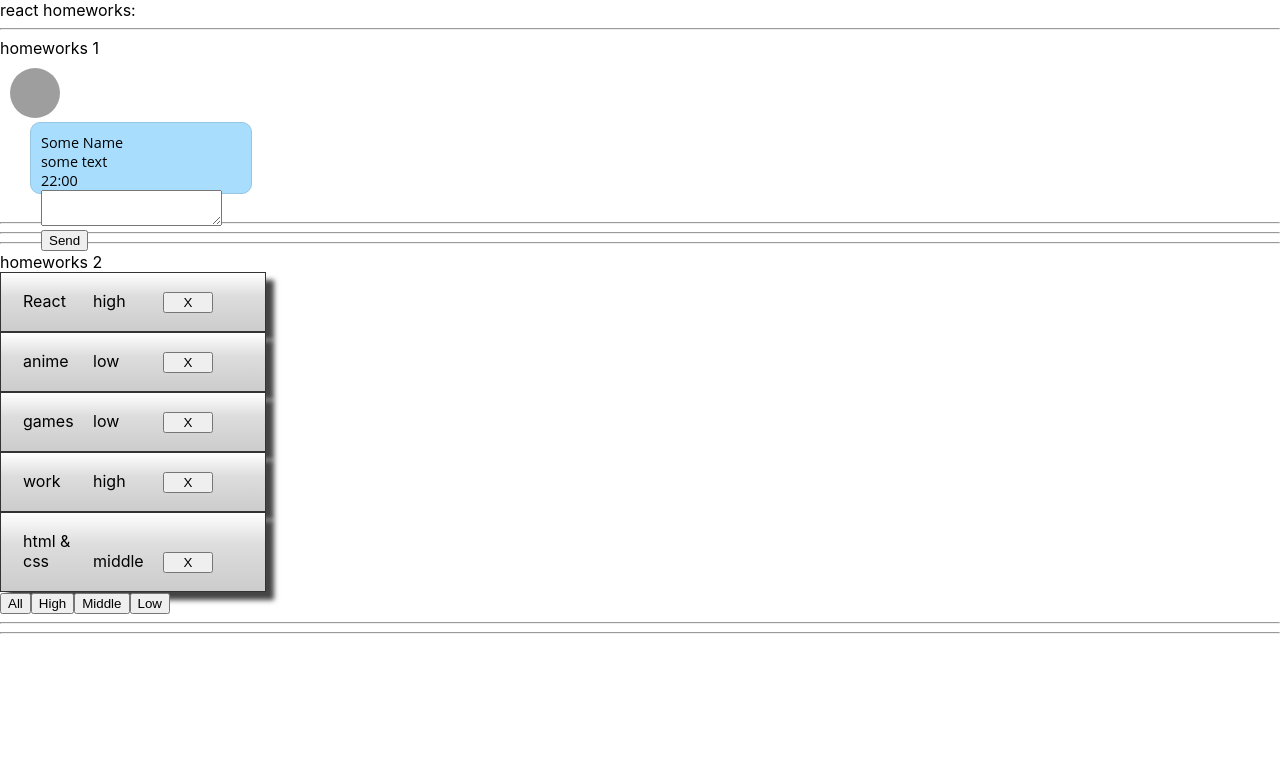
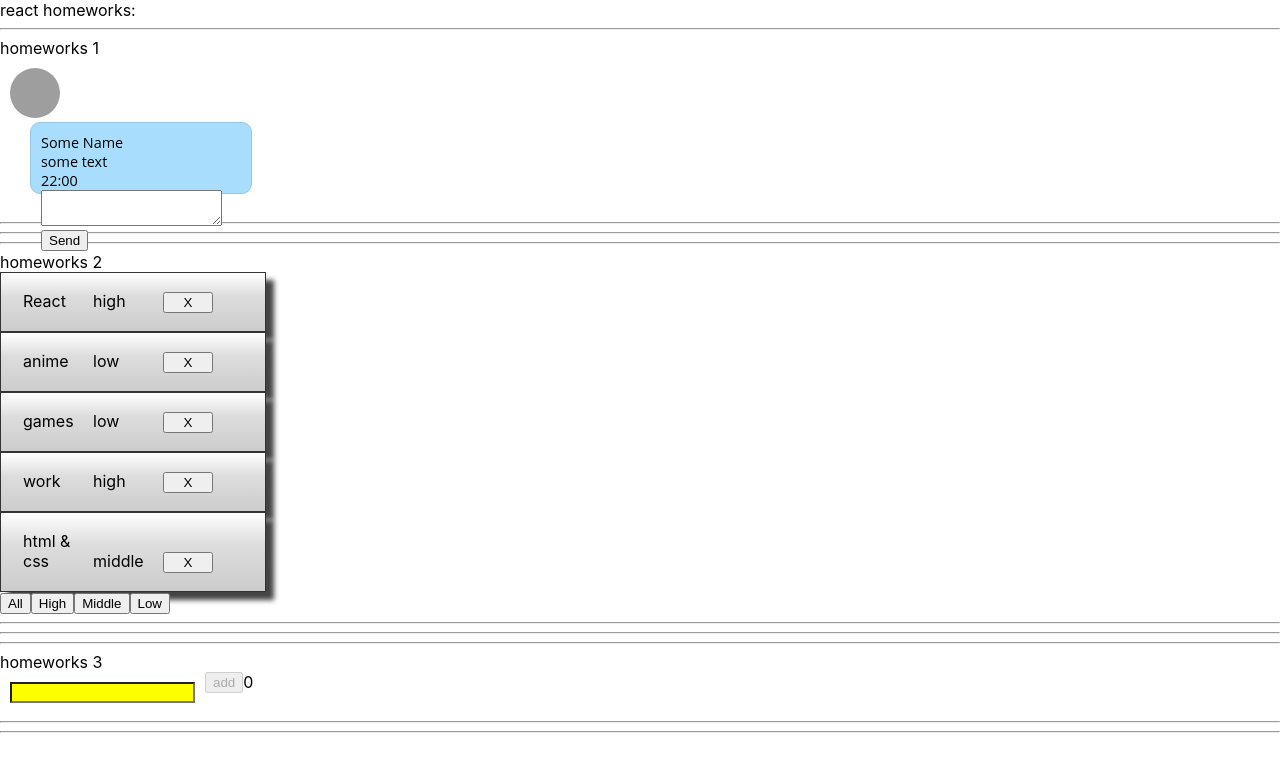
Before and after one commit to Nekr000/homeWork, a React (Create React App) app: page / in a window 1280 px wide. Shown: the top 772 px of the page. Built offline with nearby package versions, Linux system fonts and the light colour scheme; grey boxes are pictures that could not be loaded.

Commit message:
homeWork3

```diff
--- a/package.json
+++ b/package.json
@@ -10,10 +10,12 @@
     "@types/node": "^16.7.13",
     "@types/react": "^17.0.20",
     "@types/react-dom": "^17.0.9",
+    "@types/uuid": "^8.3.4",
     "react": "^17.0.2",
     "react-dom": "^17.0.2",
     "react-scripts": "5.0.0",
     "typescript": "^4.4.2",
+    "uuid": "^8.3.2",
     "web-vitals": "^2.1.0"
   },
   "scripts": {
--- a/src/p1-main/m1-ui/u1-app/App.tsx
+++ b/src/p1-main/m1-ui/u1-app/App.tsx
@@ -2,6 +2,7 @@
 import s from './App.module.css'
 import HW1 from '../../../p2-homeworks/h1/HW1'
 import HW2 from "../../../p2-homeworks/h2/HW2";
+import HW3 from "../../../p2-homeworks/h3/HW3";
 
 function App() {
     return (
@@ -9,7 +10,7 @@
             <div>react homeworks:</div>
             <HW1/>
             <HW2/>
-            {/*<HW3/>*/}
+            <HW3/>
             {/*<HW4/>*/}
             {/*<HW5/>*/}
 
--- a/src/p2-homeworks/h3/Greeting.module.css
+++ b/src/p2-homeworks/h3/Greeting.module.css
@@ -1,7 +1,37 @@
-.someClass {
+.greeting {
+    display: flex;
+    align-items: flex-start;
+}
+
+.error {
+    color: red;
+    height: 21px;
+    margin-left: 10px;
+}
+
+.input {
+    margin: 10px;
+    background: yellow;
+    color: green;
+}
+
+.input.focus {
+    border: black;
+    solid: 2px
+}
+
+.errorInput {
+    margin: 10px;
+    background: #A8DDFD;
+    border: 2px;
 
 }
 
-.error {
-    border: 1px solid red;
+.button {
+    margin: 10px;
+    width: 60px;
 }
+
+.button.disabled {
+    color: #444444;
+}
--- a/src/p2-homeworks/h3/Greeting.tsx
+++ b/src/p2-homeworks/h3/Greeting.tsx
@@ -1,25 +1,31 @@
-import React from 'react'
+import React, {ChangeEvent, KeyboardEvent} from 'react'
 import s from './Greeting.module.css'
 
 type GreetingPropsType = {
-    name: any // need to fix any
-    setNameCallback: any // need to fix any
-    addUser: any // need to fix any
-    error: any // need to fix any
-    totalUsers: any // need to fix any
+    name: string // need to fix any
+    setNameCallback: (e: ChangeEvent<HTMLInputElement>) => void  // need to fix any
+    addUser: () => void// need to fix any
+    error: string // need to fix any
+    totalUsers: number  // need to fix any
+    onEnter: (e: KeyboardEvent<HTMLInputElement>) => void
 }
 
 // презентационная компонента (для верстальщика)
 const Greeting: React.FC<GreetingPropsType> = (
-    {name, setNameCallback, addUser, error, totalUsers} // деструктуризация пропсов
+    {name, setNameCallback, addUser, error, totalUsers, onEnter} // деструктуризация пропсов
 ) => {
-    const inputClass = s.error // need to fix with (?:)
+    const inputClass = error ? s.errorInput : s.input // need to fix with (?:)
 
     return (
-        <div>
-            <input value={name} onChange={setNameCallback} className={inputClass}/>
+        <div className={s.greeting}>
+            <input
+                value={name}
+                onChange={setNameCallback}
+                className={inputClass}
+                onKeyDown={onEnter}
+                onBlur={setNameCallback}/>
             <span>{error}</span>
-            <button onClick={addUser}>add</button>
+            <button onClick={addUser} disabled={!name}>add</button>
             <span>{totalUsers}</span>
         </div>
     )
--- a/src/p2-homeworks/h3/GreetingContainer.tsx
+++ b/src/p2-homeworks/h3/GreetingContainer.tsx
@@ -1,9 +1,10 @@
-import React, {useState} from 'react'
+import React, {ChangeEvent, useState, KeyboardEvent} from 'react'
 import Greeting from './Greeting'
+import {UserType} from "./HW3";
 
 type GreetingContainerPropsType = {
-    users: any // need to fix any
-    addUserCallback: any // need to fix any
+    users: UserType[] // need to fix any
+    addUserCallback: (name: string) => void // need to fix any
 }
 
 // более простой и понятный для новичков
@@ -12,17 +13,34 @@
 // более современный и удобный для про :)
 // уровень локальной логики
 const GreetingContainer: React.FC<GreetingContainerPropsType> = ({users, addUserCallback}) => { // деструктуризация пропсов
-    const [name, setName] = useState<any>('') // need to fix any
-    const [error, setError] = useState<any>('') // need to fix any
+    const [name, setName] = useState<string>('') // need to fix any
+    const [error, setError] = useState<string>('') // need to fix any
 
-    const setNameCallback = (e: any) => { // need to fix any
-        setName('') // need to fix
+    const setNameCallback = (e: ChangeEvent<HTMLInputElement>) => {
+        const trimmedName = e.currentTarget.value.trim()
+
+        if (trimmedName) {
+            setName(trimmedName)
+            setError('')
+        } else {
+            setName('')
+            setError('name is require!')
+        }
     }
     const addUser = () => {
-        alert(`Hello  !`) // need to fix
+        addUserCallback(name)
+        alert(`Hello ${name} !`)
+        setName('')// need to fix
     }
 
-    const totalUsers = 0 // need to fix
+    const onEnter = (e: KeyboardEvent<HTMLInputElement>) => {
+        if (e.key === 'Enter' && name) {
+            addUser()
+
+        }
+    }
+
+    const totalUsers = users.length // need to fix
 
     return (
         <Greeting
@@ -31,6 +49,7 @@
             addUser={addUser}
             error={error}
             totalUsers={totalUsers}
+            onEnter={onEnter}
         />
     )
 }
--- a/src/p2-homeworks/h3/HW3.tsx
+++ b/src/p2-homeworks/h3/HW3.tsx
@@ -1,18 +1,23 @@
 import React, {useState} from 'react'
 import GreetingContainer from './GreetingContainer'
+import {v1} from "uuid";
 
 // types
 export type UserType = {
-    _id: any // need to fix any
-    name: any // need to fix any
+    _id: string // need to fix any
+    name: string // need to fix any
 }
 
 // уровень работы с глобальными данными
 function HW3() {
-    const [users, setUsers] = useState<any>([]) // need to fix any
+    const [users, setUsers] = useState<UserType[]>([]) // need to fix any
 
-    const addUserCallback = (name: any) => { // need to fix any
-        setUsers([]) // need to fix
+    const addUserCallback = (name: string) => {
+        const user = {
+            _id: v1(),
+            name,
+        }
+        setUsers([...users, user]) // need to fix
     }
 
     return (
```
Also changed, not shown: 2 other files (tests, documents, lock files or other folders).
